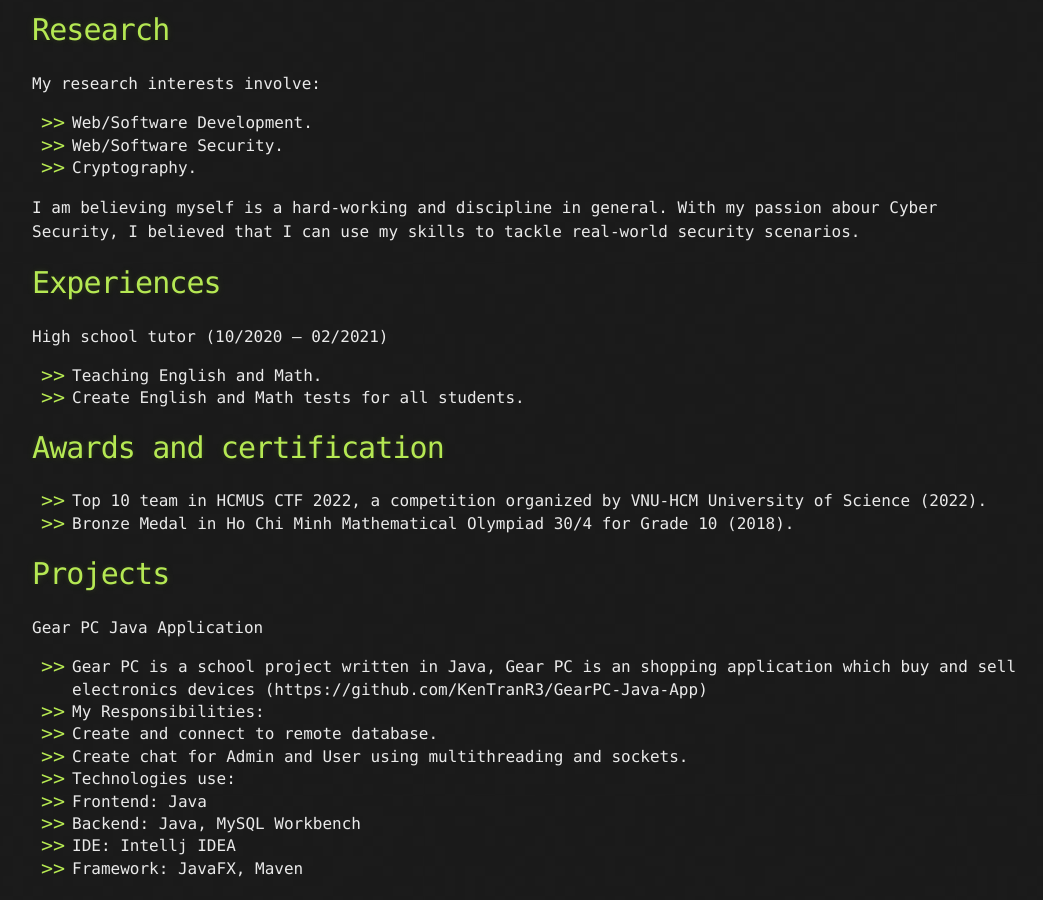
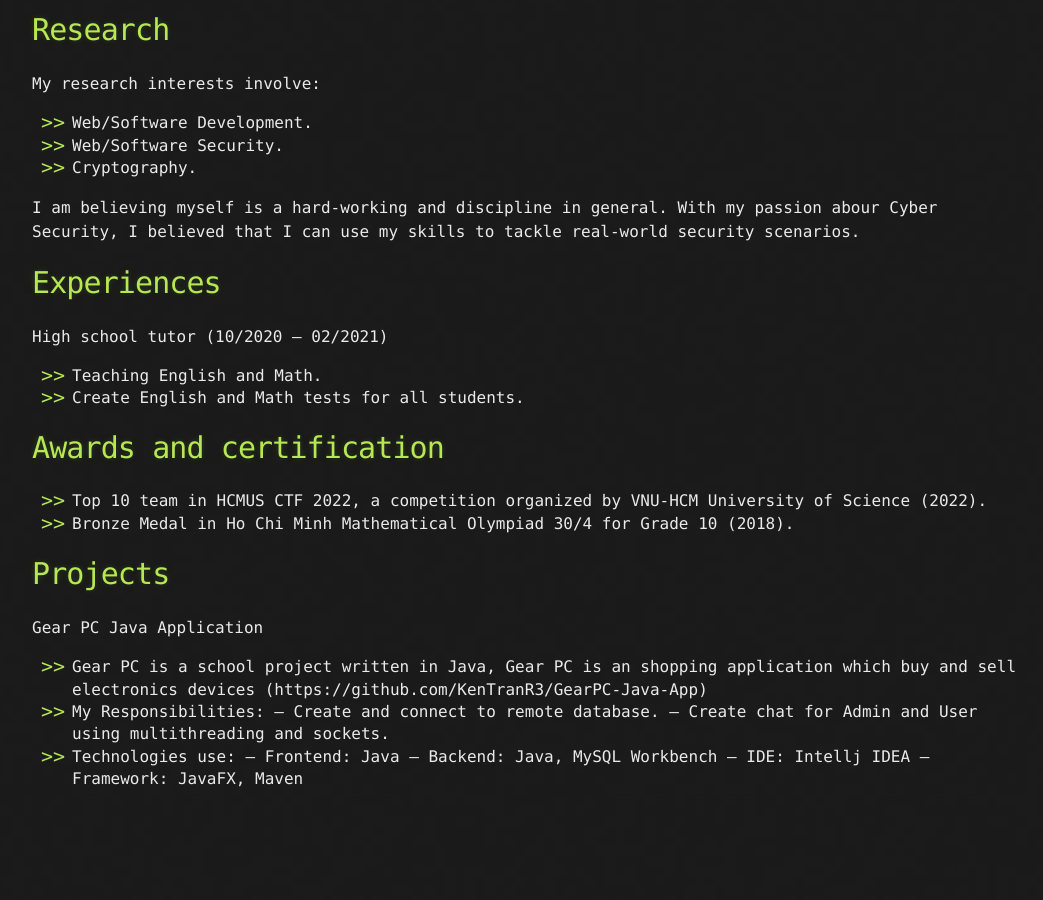
Before and after one commit to KenTranR3/KenTranR3.github.io, a Jekyll site: the page built from index.md, in a window 1280 px wide and 900 px high, scrolled down 801 px. Shown: the whole window, without its empty margins (108-1151 px from the left). Built offline with Jekyll 4.4.1, drawn with Linux system fonts in a browser that asks for light colours; after the commit the page ends 1612 px from its top, so only the background shows below that; part of the change alters nothing that is shown.

```diff
--- a/index.md
+++ b/index.md
@@ -38,10 +38,10 @@ High school tutor (10/2020 – 02/2021)
 Gear PC Java Application
 * Gear PC is a school project written in Java, Gear PC is an shopping application which buy and sell electronics devices (https://github.com/KenTranR3/GearPC-Java-App)
 * My Responsibilities:
-- Create and connect to remote database.
-- Create chat for Admin and User using multithreading and sockets.
+-- Create and connect to remote database.
+-- Create chat for Admin and User using multithreading and sockets.
 * Technologies use:
-- Frontend: Java
-- Backend: Java, MySQL Workbench
-- IDE: Intellj IDEA
-- Framework: JavaFX, Maven
+-- Frontend: Java
+-- Backend: Java, MySQL Workbench
+-- IDE: Intellj IDEA
+-- Framework: JavaFX, Maven
```
